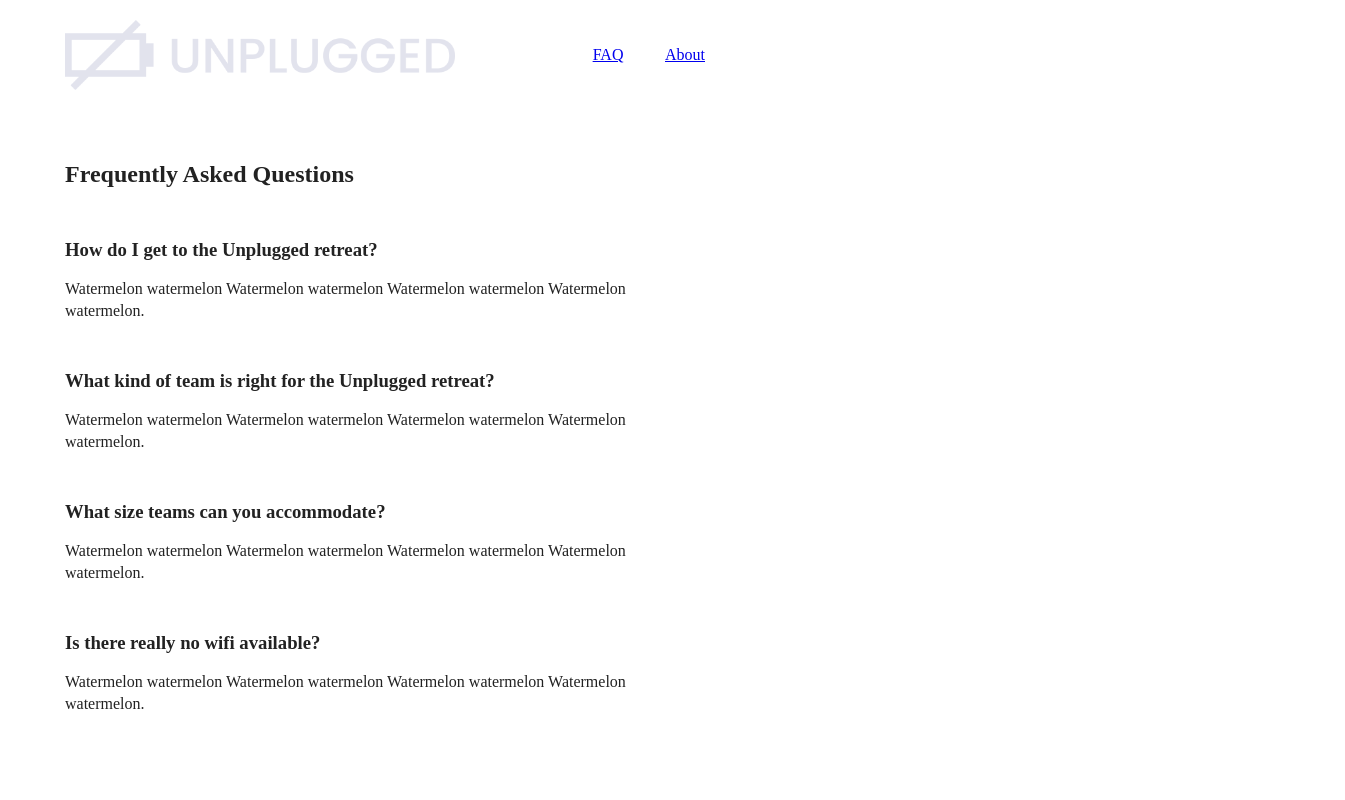
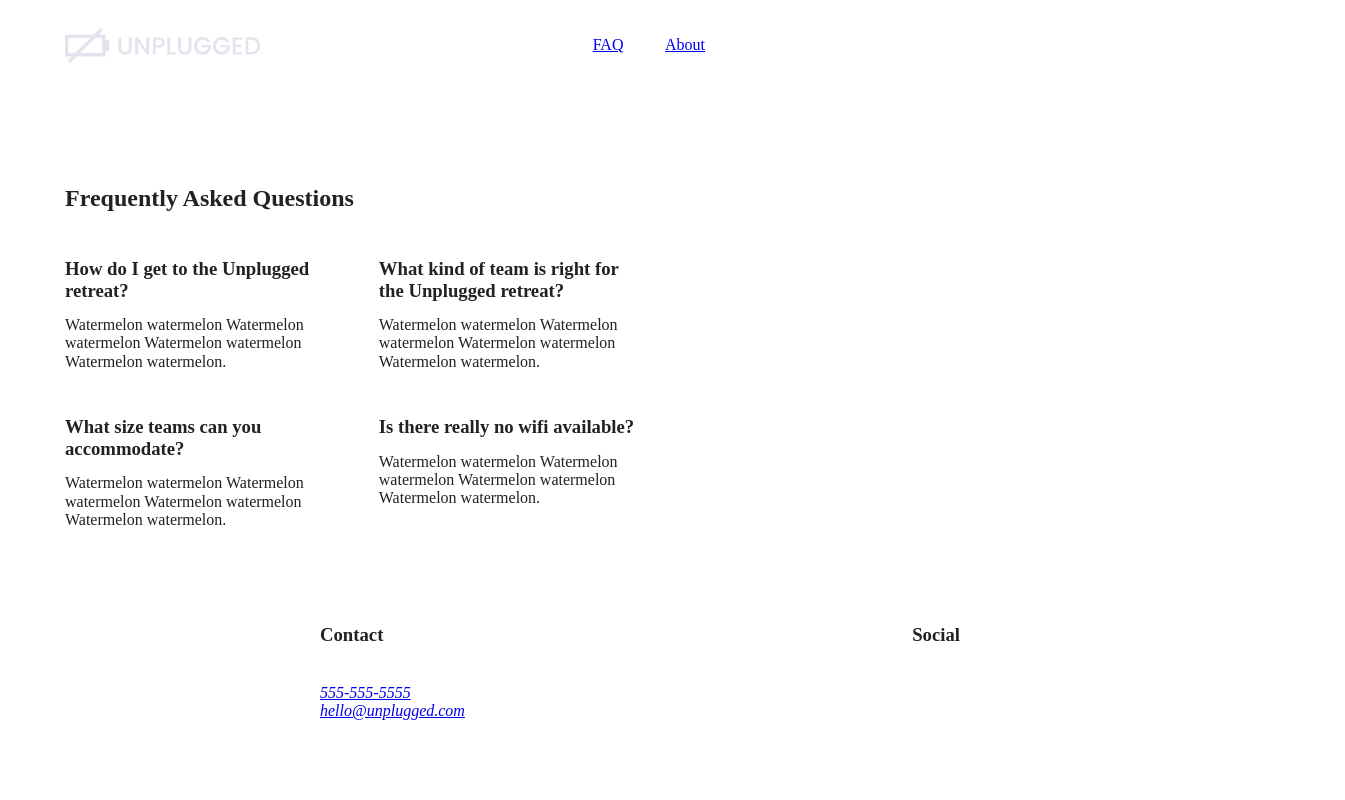
Before and after one commit to LaurenTejada/responsive-project-1, a website: page faq/index.html in a window 1280 px wide. Shown: the top 800 px of the page, 1345 px wide, since content can reach past the window. Drawn offline with Linux system fonts and the light colour scheme.

Commit message:
Added flexbox styles for faq page

```diff
--- a/css/main.css
+++ b/css/main.css
@@ -13,7 +13,7 @@
 html {
   color: #222;
   font-size: 1em;
-  line-height: 1.4;
+  /* line-height: 1.4; */
 }
 
 /** Remove text-shadow in selection highlight:
@@ -411,20 +411,23 @@ textarea {
     margin-left: 65px;
   }
 
+  .header-divider {
+    display: none;
+  }
+
   /* header */
+  header {
+    display: flex;
+    justify-content: flex-start;
+  }
+
   header .content-wrapper {
     display: flex;
+    justify-content: flex-start;
     flex-flow: row;
     margin-right: 60px;
     margin-left: 65px;
-  }
-
-  header {
-    justify-content: space-between;
-  }
-
-  .header-divider {
-    display: none;
+    width: 100%;
   }
 
   header nav {
@@ -441,12 +444,16 @@ textarea {
   }
 
   /* footer */
+  footer .content-wrapper {
+    display: flex;
+    justify-content: space-between;
+  }
   footer .footer-content {
     display: flex;
     flex-flow: row wrap;
     justify-content: space-between;
     align-items: flex-start;
-    width: 70%;
+    width: 100%;
   }
 
   .social h3 {
@@ -513,9 +520,25 @@ textarea {
   }
 
   /*** faq page ***/
+  .faq-section .content-wrapper h2 {
+    margin-top: 95px;
+    magin-bottom: 30px;
+  }
+
   .faq-section .content-wrapper {
     display: flex;
     justify-content: flex-start;
+  }
+
+  .faq-section .content-wrapper {
+    display: flex;
+    flex-direction: row;
+
+  }
+
+  .block {
+    margin-right: 45px;
+    width: 42%;
   }
 
   /********** widths and margins ***********/
@@ -523,7 +546,6 @@ textarea {
   header {
     padding: 0;
     margin: 20px 60px 20px 65px;
-    width: 100%;
   }
 
   header .content-wrapper {
--- a/faq/index.html
+++ b/faq/index.html
@@ -26,7 +26,7 @@
 
   <header>
     <div class="content-wrapper">
-      <a href="#"><img src="../img/unpluggedlogo.png" alt="unplugged logo" style="width:100%;"></a>
+      <a href="#"><img src="../img/unpluggedlogo.png" alt="unplugged logo" style="width:50%;"></a>
       <div class="header-divider"></div>
       <nav>
            <ul>
```
Also changed, not shown: about/index.html (+1 -1 lines).
